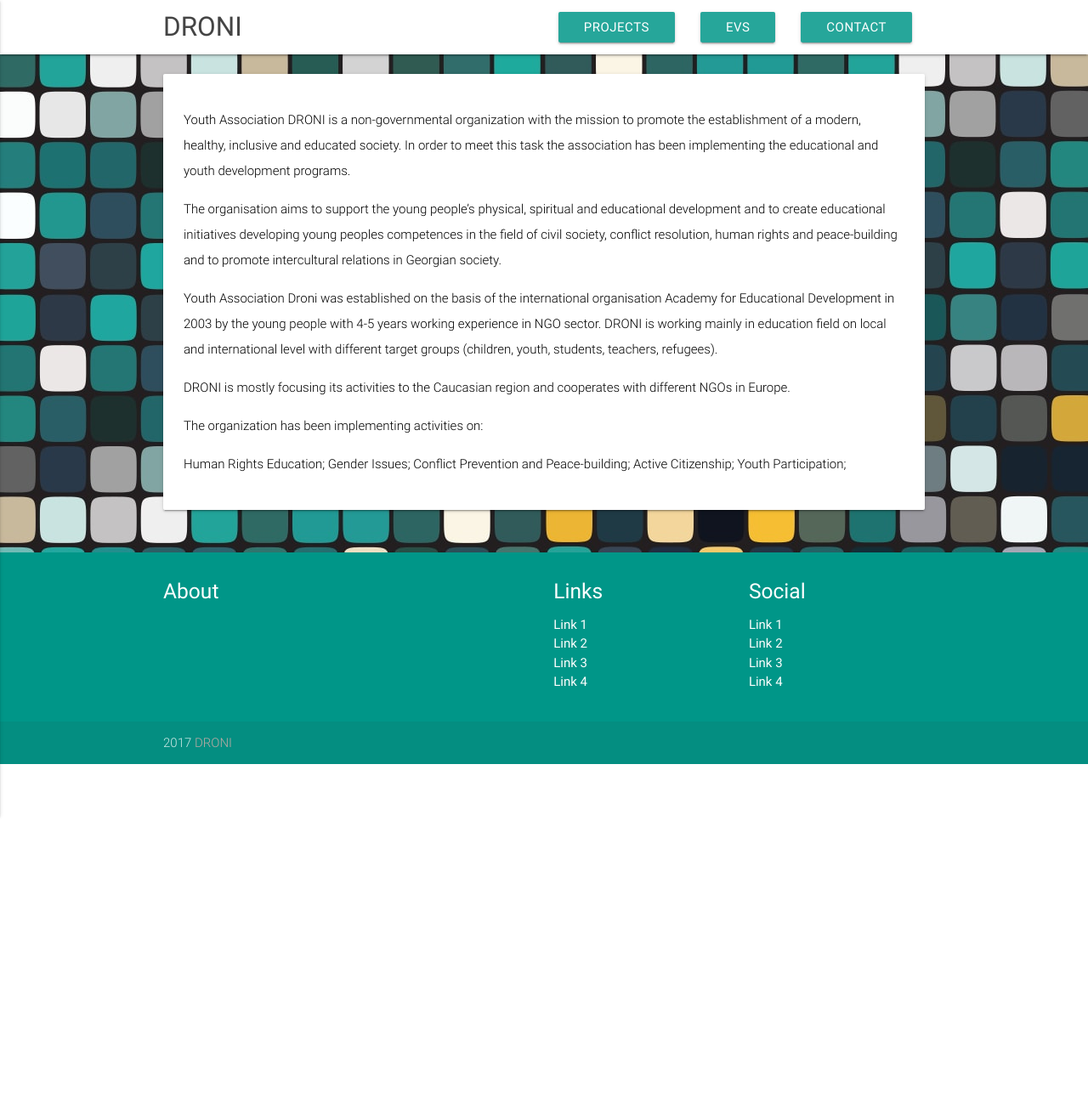
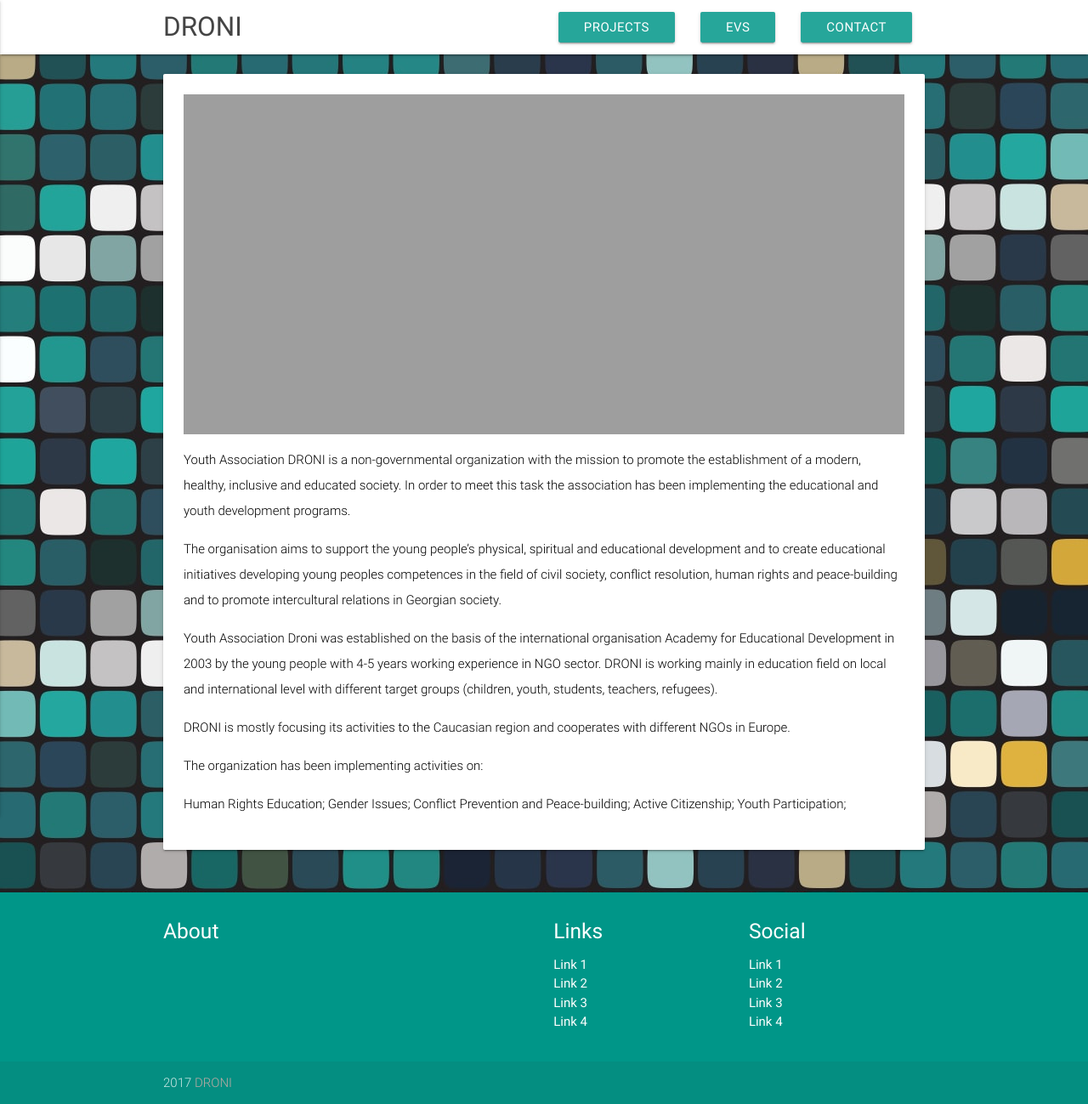
Before and after one commit to droniorg/testing3, a Jekyll site: the page built from index.md, in a window 1280 px wide. Shown: the whole page at 85% size. Built offline with Jekyll 4.4.1, drawn with Linux system fonts in a browser that asks for light colours; nearby versions of some CDN libraries; the list of posts is cut into pages by our own code; before the commit the page ends 900 px from its top, so only the background shows below that.

Commit message:
Updated 'index.md' via CloudCannon

```diff
--- a/index.md
+++ b/index.md
@@ -1,7 +1,38 @@
 ---
 layout: page
 ---
-
+  <div class="slider">
+    <ul class="slides">
+      <li>
+        <img src="https://lorempixel.com/580/250/nature/1"> <!-- random image -->
+        <div class="caption center-align">
+          <h3>This is our big Tagline!</h3>
+          <h5 class="light grey-text text-lighten-3">Here's our small slogan.</h5>
+        </div>
+      </li>
+      <li>
+        <img src="https://lorempixel.com/580/250/nature/2"> <!-- random image -->
+        <div class="caption left-align">
+          <h3>Left Aligned Caption</h3>
+          <h5 class="light grey-text text-lighten-3">Here's our small slogan.</h5>
+        </div>
+      </li>
+      <li>
+        <img src="https://lorempixel.com/580/250/nature/3"> <!-- random image -->
+        <div class="caption right-align">
+          <h3>Right Aligned Caption</h3>
+          <h5 class="light grey-text text-lighten-3">Here's our small slogan.</h5>
+        </div>
+      </li>
+      <li>
+        <img src="https://lorempixel.com/580/250/nature/4"> <!-- random image -->
+        <div class="caption center-align">
+          <h3>This is our big Tagline!</h3>
+          <h5 class="light grey-text text-lighten-3">Here's our small slogan.</h5>
+        </div>
+      </li>
+    </ul>
+  </div>
 Youth Association DRONI
 is a non-governmental organization with the mission to promote the establishment of a modern, healthy, inclusive and educated society. In order to meet this task the association has been implementing the educational and youth development programs.
 
```
